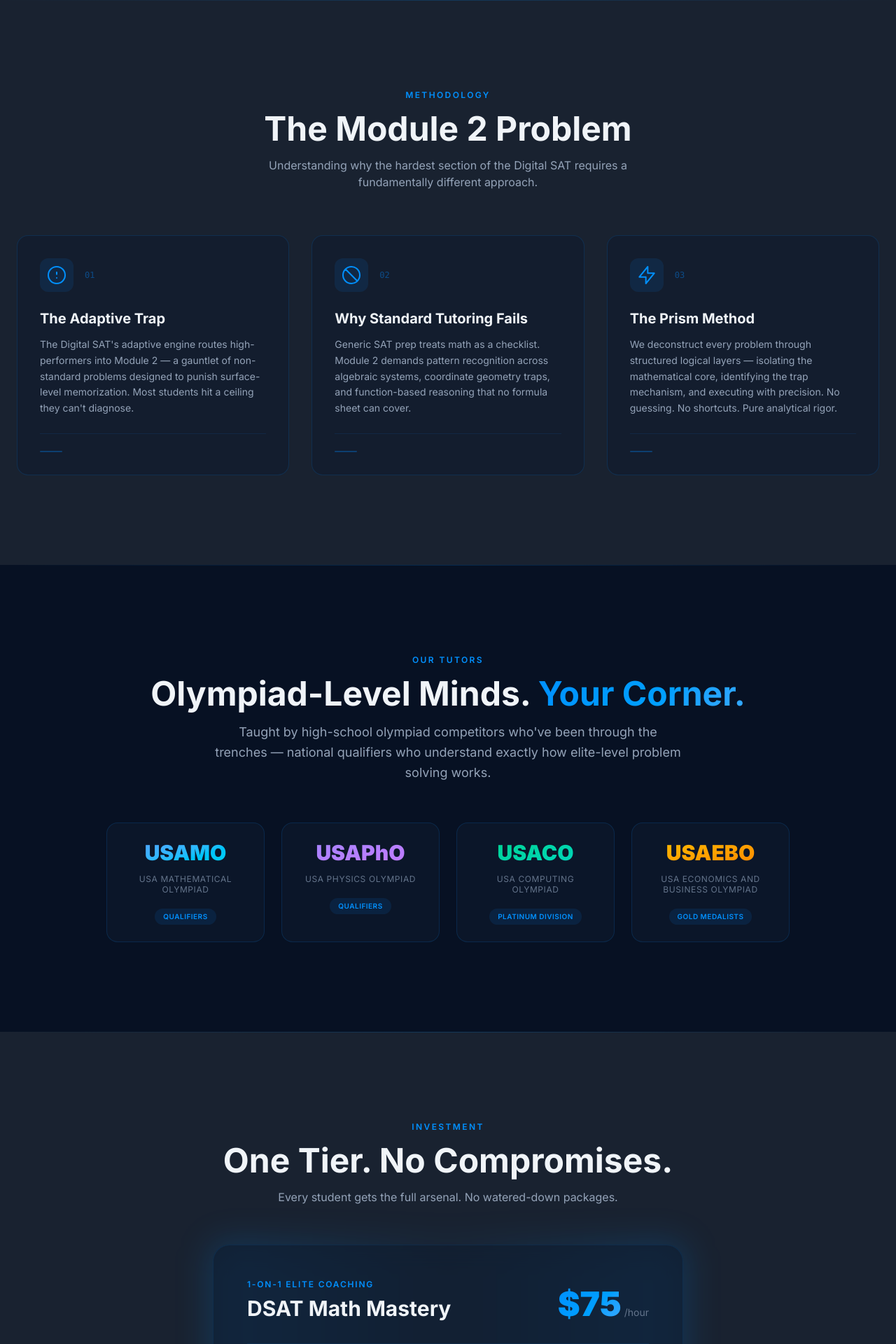
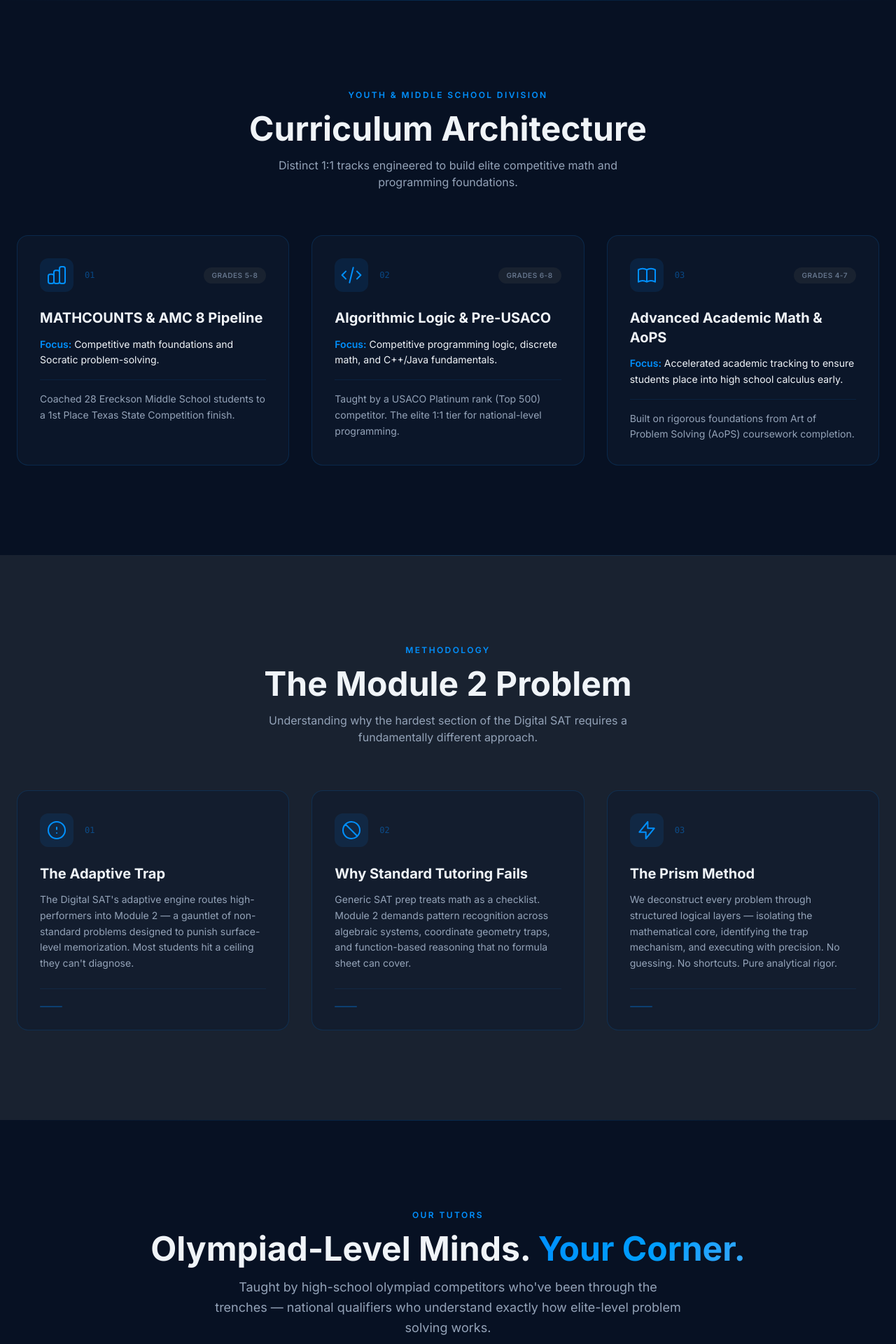
Before and after one commit to The-MathKing/prism-test-prep, a React (Vite) app: page / in a window 1280 px wide. Shown: the part 800-2720 px from the top of the page at 70% size. Built offline with nearby package versions, Linux system fonts and the light colour scheme.

Commit message:
feat: integrate Youth & Middle School curriculum

```diff
--- a/src/App.jsx
+++ b/src/App.jsx
@@ -1,5 +1,6 @@
 import Navbar from './components/Navbar'
 import Hero from './components/Hero'
+import Curriculum from './components/Curriculum'
 import Methodology from './components/Methodology'
 import Instructors from './components/Instructors'
 import Services from './components/Services'
@@ -10,6 +11,7 @@
     <div className="min-h-screen bg-navy">
       <Navbar />
       <Hero />
+      <Curriculum />
       <Methodology />
       <Instructors />
       <Services />
--- /dev/null
+++ b/src/components/Curriculum.jsx
@@ -0,0 +1,94 @@
+const tracks = [
+  {
+    number: '01',
+    title: 'MATHCOUNTS & AMC 8 Pipeline',
+    grades: 'Grades 5-8',
+    focus: 'Competitive math foundations and Socratic problem-solving.',
+    anchor: 'Coached 28 Ereckson Middle School students to a 1st Place Texas State Competition finish.',
+    icon: (
+      <svg className="w-8 h-8" fill="none" stroke="currentColor" viewBox="0 0 24 24">
+        <path strokeLinecap="round" strokeLinejoin="round" strokeWidth={1.5} d="M9 19v-6a2 2 0 00-2-2H5a2 2 0 00-2 2v6a2 2 0 002 2h2a2 2 0 002-2zm0 0V9a2 2 0 012-2h2a2 2 0 012 2v10m-6 0a2 2 0 002 2h2a2 2 0 002-2m0 0V5a2 2 0 012-2h2a2 2 0 012 2v14a2 2 0 01-2 2h-2a2 2 0 01-2-2z" />
+      </svg>
+    ),
+  },
+  {
+    number: '02',
+    title: 'Algorithmic Logic & Pre-USACO',
+    grades: 'Grades 6-8',
+    focus: 'Competitive programming logic, discrete math, and C++/Java fundamentals.',
+    anchor: 'Taught by a USACO Platinum rank (Top 500) competitor. The elite 1:1 tier for national-level programming.',
+    icon: (
+      <svg className="w-8 h-8" fill="none" stroke="currentColor" viewBox="0 0 24 24">
+        <path strokeLinecap="round" strokeLinejoin="round" strokeWidth={1.5} d="M10 20l4-16m4 4l4 4-4 4M6 16l-4-4 4-4" />
+      </svg>
+    ),
+  },
+  {
+    number: '03',
+    title: 'Advanced Academic Math & AoPS',
+    grades: 'Grades 4-7',
+    focus: 'Accelerated academic tracking to ensure students place into high school calculus early.',
+    anchor: 'Built on rigorous foundations from Art of Problem Solving (AoPS) coursework completion.',
+    icon: (
+      <svg className="w-8 h-8" fill="none" stroke="currentColor" viewBox="0 0 24 24">
+        <path strokeLinecap="round" strokeLinejoin="round" strokeWidth={1.5} d="M12 6.253v13m0-13C10.832 5.477 9.246 5 7.5 5S4.168 5.477 3 6.253v13C4.168 18.477 5.754 18 7.5 18s3.332.477 4.5 1.253m0-13C13.168 5.477 14.754 5 16.5 5c1.747 0 3.332.477 4.5 1.253v13C19.832 18.477 18.247 18 16.5 18c-1.746 0-3.332.477-4.5 1.253" />
+      </svg>
+    ),
+  },
+]
+
+export default function Curriculum() {
+  return (
+    <section id="curriculum" className="relative py-24 sm:py-32 bg-navy">
+      {/* Subtle top border glow */}
+      <div className="absolute top-0 left-0 right-0 h-px bg-gradient-to-r from-transparent via-electric/20 to-transparent" />
+
+      <div className="max-w-7xl mx-auto px-6">
+        {/* Section header */}
+        <div className="text-center mb-16">
+          <span className="text-xs font-semibold text-electric uppercase tracking-[0.2em] mb-4 block">
+            Youth & Middle School Division
+          </span>
+          <h2 className="text-3xl sm:text-4xl lg:text-5xl font-bold mb-4">
+            Curriculum Architecture
+          </h2>
+          <p className="text-text-muted max-w-xl mx-auto">
+            Distinct 1:1 tracks engineered to build elite competitive math and programming foundations.
+          </p>
+        </div>
+
+        {/* Cards */}
+        <div className="grid md:grid-cols-3 gap-6 lg:gap-8">
+          {tracks.map((track) => (
+            <div
+              key={track.number}
+              className="card-glow rounded-2xl bg-navy-light/60 p-8 flex flex-col"
+            >
+              {/* Card header */}
+              <div className="flex items-center justify-between mb-6">
+                <div className="flex items-center gap-4">
+                  <div className="w-12 h-12 rounded-xl bg-electric/10 flex items-center justify-center text-electric shrink-0">
+                    {track.icon}
+                  </div>
+                  <span className="text-xs font-mono text-electric/40">{track.number}</span>
+                </div>
+                <div className="px-3 py-1 rounded-full bg-slate-dark text-text-dim text-[10px] font-semibold uppercase tracking-wider">
+                  {track.grades}
+                </div>
+              </div>
+
+              <h3 className="text-xl font-bold mb-3 leading-snug">{track.title}</h3>
+              <p className="text-text-primary text-sm leading-relaxed mb-4">
+                <span className="text-electric font-semibold">Focus:</span> {track.focus}
+              </p>
+
+              <p className="text-text-muted text-sm leading-relaxed flex-1 pt-4 border-t border-electric/10">
+                {track.anchor}
+              </p>
+            </div>
+          ))}
+        </div>
+      </div>
+    </section>
+  )
+}
--- a/src/components/Navbar.jsx
+++ b/src/components/Navbar.jsx
@@ -28,6 +28,7 @@
 
         {/* Desktop links */}
         <div className="hidden md:flex items-center gap-8">
+          <a href="#curriculum" className="text-sm text-text-muted hover:text-electric transition-colors duration-300">Youth Tracks</a>
           <a href="#method" className="text-sm text-text-muted hover:text-electric transition-colors duration-300">Method</a>
           <a href="#tutors" className="text-sm text-text-muted hover:text-electric transition-colors duration-300">Tutors</a>
           <a href="#investment" className="text-sm text-text-muted hover:text-electric transition-colors duration-300">Investment</a>
@@ -56,6 +57,7 @@
       {/* Mobile menu */}
       <div className={`md:hidden overflow-hidden transition-all duration-300 ${menuOpen ? 'max-h-64 opacity-100' : 'max-h-0 opacity-0'}`}>
         <div className="px-6 pb-6 flex flex-col gap-4">
+          <a href="#curriculum" onClick={() => setMenuOpen(false)} className="text-text-muted hover:text-electric transition-colors">Youth Tracks</a>
           <a href="#method" onClick={() => setMenuOpen(false)} className="text-text-muted hover:text-electric transition-colors">Method</a>
           <a href="#tutors" onClick={() => setMenuOpen(false)} className="text-text-muted hover:text-electric transition-colors">Tutors</a>
           <a href="#investment" onClick={() => setMenuOpen(false)} className="text-text-muted hover:text-electric transition-colors">Investment</a>
--- a/src/components/Services.jsx
+++ b/src/components/Services.jsx
@@ -1,9 +1,18 @@
-const features = [
+const dsatFeatures = [
   'Custom adaptive curriculum tailored to your Module 2 weaknesses',
   'Advanced Desmos mechanics and calculator strategy training',
   'Dedicated Google Classroom student portal with resources',
   'Real-time progress analytics and score trajectory tracking',
   'Flexible scheduling — weekdays and weekends',
+]
+
+const youthFeatures = [
+  'Choice of MATHCOUNTS, Pre-USACO, or AoPS tracks',
+  'Socratic problem-solving and logical deconstruction',
+  'Rigorous homework and progress tracking',
+  'Temple Partnership Discount (15-20% off for members)',
+  'Sibling/Group cohort rates available ($70/hr for two)',
+  'Sliding scale financial flexibility upon inquiry',
 ]
 
 export default function Services() {
@@ -12,45 +21,42 @@
       {/* Top border glow */}
       <div className="absolute top-0 left-0 right-0 h-px bg-gradient-to-r from-transparent via-electric/20 to-transparent" />
 
-      <div className="max-w-4xl mx-auto px-6">
+      <div className="max-w-6xl mx-auto px-6">
         {/* Section header */}
         <div className="text-center mb-14">
           <span className="text-xs font-semibold text-electric uppercase tracking-[0.2em] mb-4 block">
             Investment
           </span>
           <h2 className="text-3xl sm:text-4xl lg:text-5xl font-bold mb-4">
-            One Tier. No Compromises.
+            Elite Coaching. Two Divisions.
           </h2>
           <p className="text-text-muted max-w-xl mx-auto">
-            Every student gets the full arsenal. No watered-down packages.
+            Transparent, uncompromising 1:1 tracks tailored to your student's exact stage.
           </p>
         </div>
 
-        {/* Premium tier card */}
-        <div className="relative max-w-2xl mx-auto">
-          {/* Glow background */}
-          <div className="absolute -inset-1 bg-gradient-to-r from-electric/20 via-electric/5 to-electric/20 rounded-3xl blur-xl" />
+        {/* Pricing Cards Grid */}
+        <div className="grid md:grid-cols-2 gap-8 lg:gap-12 items-stretch max-w-5xl mx-auto">
 
-          <div className="relative glass rounded-3xl p-8 sm:p-12">
-            {/* Header */}
-            <div className="flex flex-col sm:flex-row sm:items-end sm:justify-between gap-4 mb-8 pb-8 border-b border-electric/10">
-              <div>
+          {/* Youth Division Tier */}
+          <div className="relative group">
+            <div className="absolute -inset-0.5 bg-gradient-to-br from-electric/10 to-transparent rounded-3xl blur opacity-75 group-hover:opacity-100 transition duration-500" />
+            <div className="relative h-full flex flex-col glass rounded-3xl p-8 sm:p-10">
+              <div className="mb-8 pb-8 border-b border-electric/10">
                 <div className="text-xs font-semibold text-electric uppercase tracking-[0.15em] mb-2">
-                  1-on-1 Elite Coaching
+                  Youth & Middle School
                 </div>
-                <h3 className="text-2xl sm:text-3xl font-bold">
-                  DSAT Math Mastery
+                <h3 className="text-2xl sm:text-3xl font-bold mb-4">
+                  Foundational Mastery
                 </h3>
-              </div>
                 <div className="flex items-baseline gap-1">
-                <span className="text-4xl sm:text-5xl font-black text-gradient">$75</span>
+                  <span className="text-4xl sm:text-5xl font-black text-white">$50</span>
                   <span className="text-text-dim text-sm">/hour</span>
                 </div>
               </div>
 
-            {/* Features list */}
-            <ul className="space-y-4 mb-10">
-              {features.map((feature, i) => (
+              <ul className="space-y-4 mb-10 flex-1">
+                {youthFeatures.map((feature, i) => (
                   <li key={i} className="flex items-start gap-3">
                     <svg className="w-5 h-5 text-electric mt-0.5 shrink-0" fill="none" stroke="currentColor" viewBox="0 0 24 24">
                       <path strokeLinecap="round" strokeLinejoin="round" strokeWidth={2.5} d="M5 13l4 4L19 7" />
@@ -60,17 +66,63 @@
                 ))}
               </ul>
 
-            {/* CTA */}
               <a
                 href="https://docs.google.com/forms/d/e/1FAIpQLSfXTa5Kfnwd6TsTCOZ7ijmsJakfQABwBLsdrJSZfDFfq7Hq8Q/viewform?usp=publish-editor"
                 target="_blank"
                 rel="noopener noreferrer"
-              className="block w-full text-center px-8 py-4 bg-electric text-navy font-bold text-lg rounded-xl glow-btn"
+                className="block w-full text-center px-6 py-4 border border-electric/30 text-electric hover:bg-electric/10 font-bold text-lg rounded-xl transition-all duration-300"
+              >
+                Youth Intake Form
+              </a>
+            </div>
+          </div>
+
+          {/* DSAT Tier */}
+          <div className="relative group">
+            {/* Glow background */}
+            <div className="absolute -inset-1 bg-gradient-to-r from-electric/20 via-electric/5 to-electric/20 rounded-3xl blur-xl" />
+            <div className="relative h-full flex flex-col glass rounded-3xl p-8 sm:p-10 border border-electric/30">
+              <div className="mb-8 pb-8 border-b border-electric/10">
+                <div className="flex justify-between items-start mb-2">
+                  <div className="text-xs font-semibold text-electric uppercase tracking-[0.15em]">
+                    High School Division
+                  </div>
+                  <span className="px-3 py-1 bg-electric/10 text-electric text-[10px] font-bold uppercase tracking-wider rounded-full">
+                    Flagship
+                  </span>
+                </div>
+                <h3 className="text-2xl sm:text-3xl font-bold mb-4">
+                  DSAT Math Mastery
+                </h3>
+                <div className="flex items-baseline gap-1">
+                  <span className="text-4xl sm:text-5xl font-black text-gradient">$75</span>
+                  <span className="text-text-dim text-sm">/hour</span>
+                </div>
+              </div>
+
+              <ul className="space-y-4 mb-10 flex-1">
+                {dsatFeatures.map((feature, i) => (
+                  <li key={i} className="flex items-start gap-3">
+                    <svg className="w-5 h-5 text-electric mt-0.5 shrink-0" fill="none" stroke="currentColor" viewBox="0 0 24 24">
+                      <path strokeLinecap="round" strokeLinejoin="round" strokeWidth={2.5} d="M5 13l4 4L19 7" />
+                    </svg>
+                    <span className="text-text-muted text-sm leading-relaxed">{feature}</span>
+                  </li>
+                ))}
+              </ul>
+
+              <a
+                href="https://docs.google.com/forms/d/e/1FAIpQLSfXTa5Kfnwd6TsTCOZ7ijmsJakfQABwBLsdrJSZfDFfq7Hq8Q/viewform?usp=publish-editor"
+                target="_blank"
+                rel="noopener noreferrer"
+                className="block w-full text-center px-6 py-4 bg-electric text-navy font-bold text-lg rounded-xl glow-btn"
               >
                 Book a Diagnostic Session
               </a>
             </div>
           </div>
+
+        </div>
       </div>
     </section>
   )
```
Lines whose indentation alone changed are shown as unchanged.
